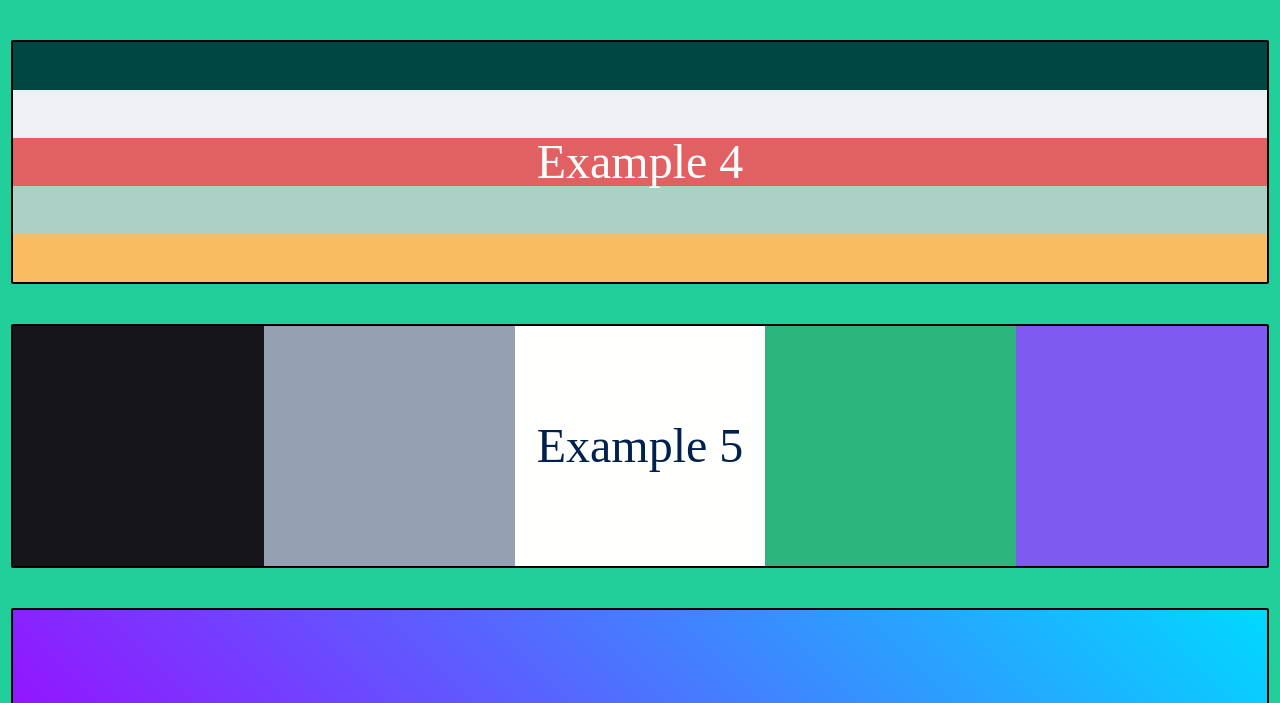
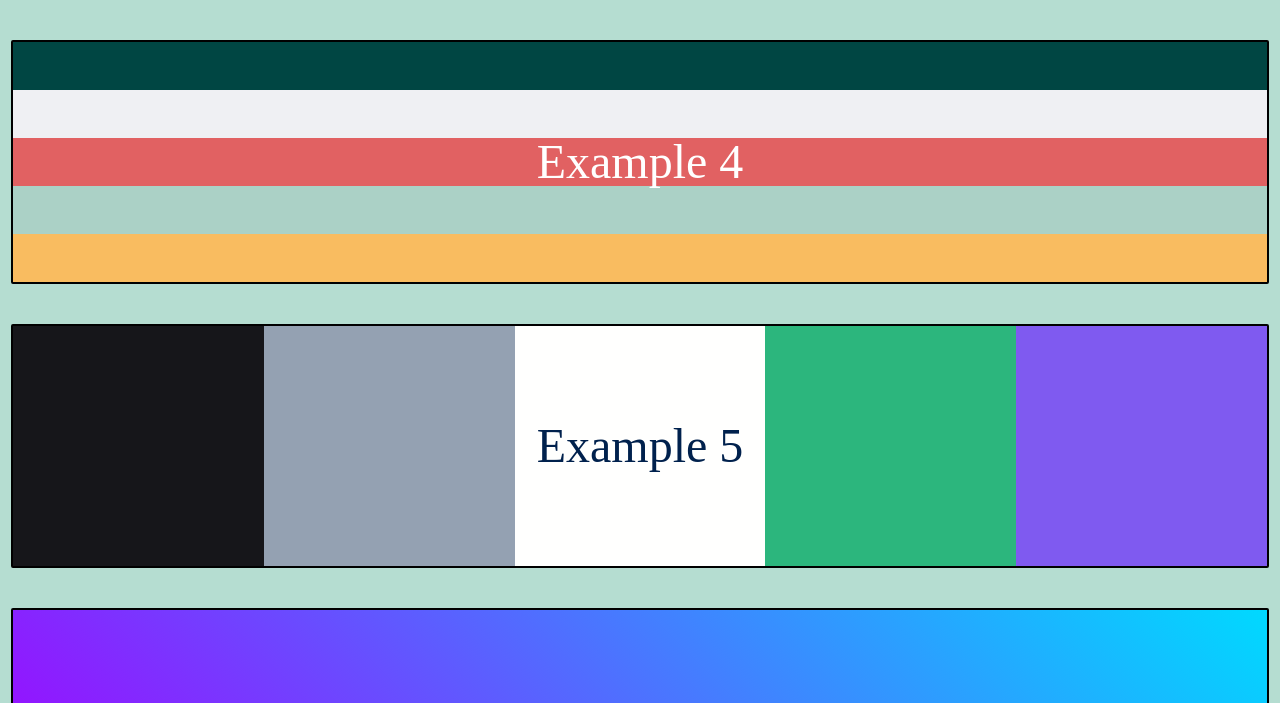
Before and after one commit to developer-rgd/gradient-bg, a plain HTML site: page index.html in a window 1280 px wide. Shown: the part 832-1535 px from the top of the page. Drawn offline with Linux system fonts and the light colour scheme.

Commit message:
modify css

```diff
--- a/styles.css
+++ b/styles.css
@@ -111,7 +111,7 @@ body {
   flex-direction: column;
   justify-content: center;
   align-items: center;
-  background: #21cf9b;
+  background: #b5ddd1;
 }
 ol,
 ul {
```
